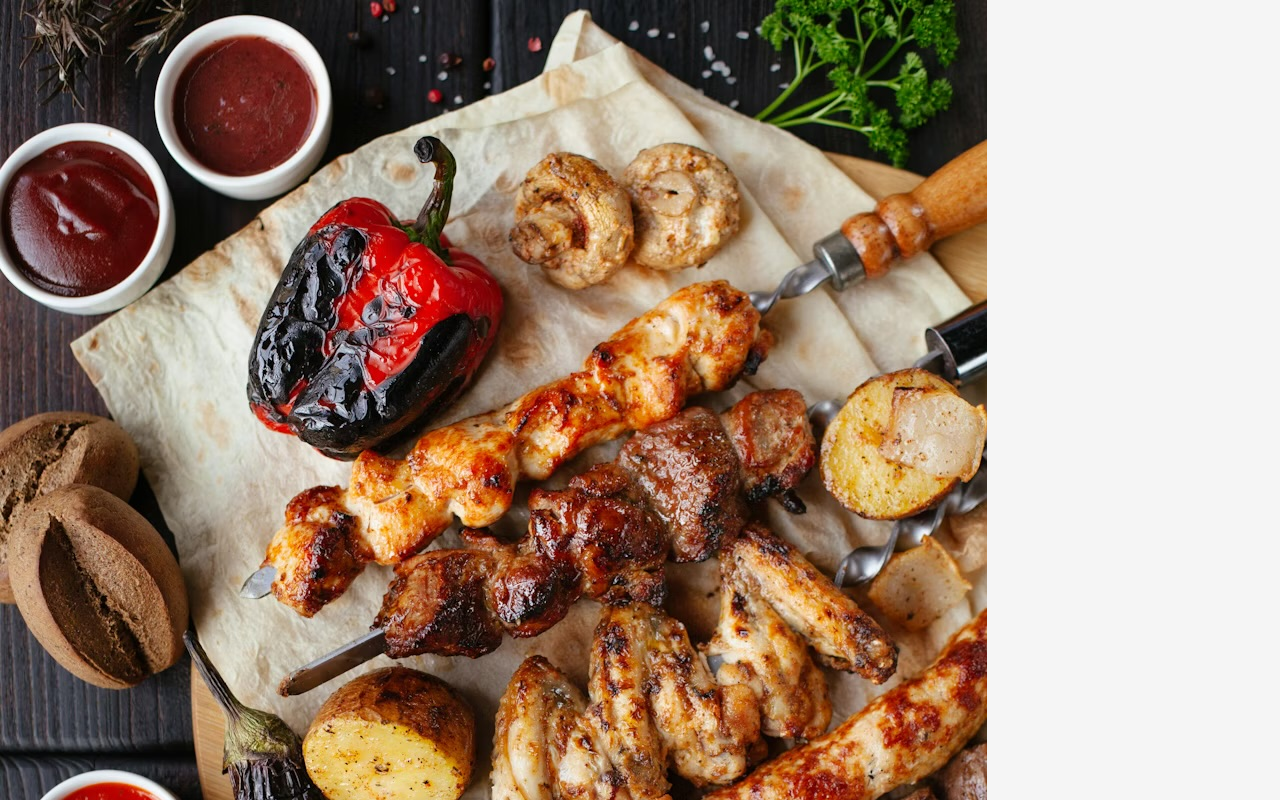
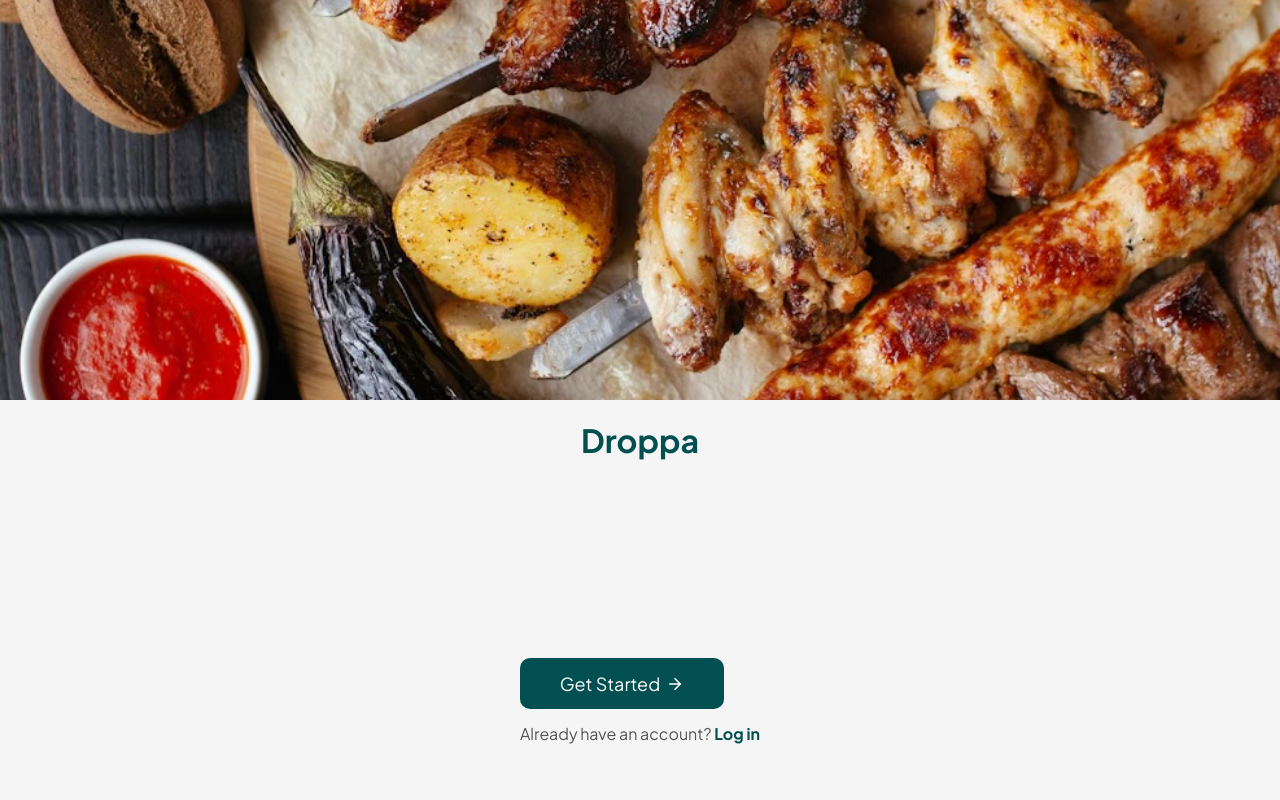
Before and after one commit to ay30bg/droppa, a React (Create React App) app: page /welcome in a window 1280 px wide. Shown: the top 800 px of the page. Built offline with nearby package versions, Linux system fonts and the light colour scheme.

Commit message:
Update welcome.css

```diff
--- a/src/styles/welcome.css
+++ b/src/styles/welcome.css
@@ -4,85 +4,65 @@
   font-family: 'Plus Jakarta Sans', sans-serif;
 }
 
-.explore-btn {
-  background: transparent;
+.welcome-page {
+  display: flex;
+  flex-direction: column;
+  align-items: center;
+  width: 100%;
+  height: 100vh;
+  overflow: hidden;
+}
+
+/* Image Section */
+.welcome-image-container {
+  width: 100%;
+  height: 50vh; /* Takes half of the screen */
+  overflow: hidden;
+}
+
+.welcome-image {
+  width: 100%;
+  height: 100%;
+  object-fit: cover;
+}
+
+/* Logo */
+.welcome-logo {
+  font-size: 32px;
+  font-weight: bold;
+  margin-top: 20px;
+  color: #014f50;
+}
+
+/* Bottom CTA section */
+.welcome-bottom {
+  margin-top: auto;
+  margin-bottom: 40px;
+  text-align: center;
+}
+
+.welcome-btn.primary {
+  background-color: #014f50;
+  color: white;
+  padding: 14px 22px;
+  width: 85%;
+  font-size: 18px;
+  border-radius: 10px;
   border: none;
-  font-size: 15px;
-  font-weight: 600;
-  color: #014f50;
+  display: flex;
+  justify-content: center;
+  align-items: center;
+  gap: 6px;
   cursor: pointer;
 }
 
-/* MIDDLE CONTENT */
-.welcome-content {
-  display: flex;
-  flex-direction: column;
-  align-items: center;
-  text-align: center;
-}
-
-.welcome-illustration img {
-  max-width: 60%;
-  max-height: 40vh;
-  object-fit: contain;
-  animation: float 3s ease-in-out infinite;
-}
-
-@keyframes float {
-  0% { transform: translateY(0); }
-  50% { transform: translateY(-10px); }
-  100% { transform: translateY(0); }
-}
-
-.welcome-title {
-  font-size: 26px;
-  font-weight: 700;
-  margin-top: 20px;
-  color: #333;
-}
-
-.welcome-subtitle {
-  font-size: 15px;
-  margin-top: 8px;
-  color: #555;
-  width: 85%;
-  line-height: 1.5;
-}
-
-/* BOTTOM SECTION */
-.welcome-bottom {
-  width: 100%;
-  text-align: center;
-  margin-bottom: 60px;
-}
-
-.welcome-btn {
-  width: 100%;
-  padding: 15px;
-  border-radius: 5px;
-  border: none;
-  font-size: 16px;
-  font-weight: 600;
-  cursor: pointer;
-  display: flex;
-  justify-content: center;
-  align-items: center;
-  gap: 8px;
-}
-
-.welcome-btn.primary {
-  background: #014f50;
-  color: white;
-}
-
 .welcome-login-text {
-  margin-top: 12px;
-  font-size: 14px;
+  margin-top: 14px;
   color: #555;
 }
 
 .login-link {
-  font-weight: 600;
   color: #014f50;
+  font-weight: bold;
   cursor: pointer;
 }
```
